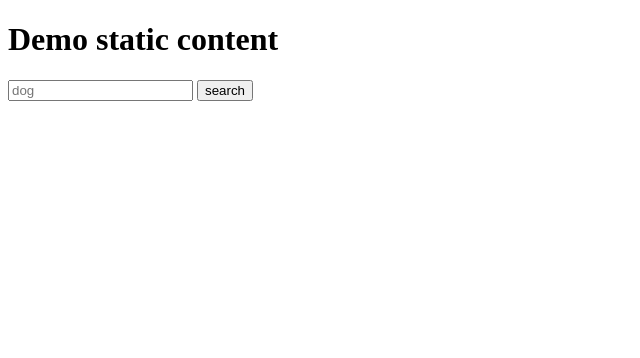
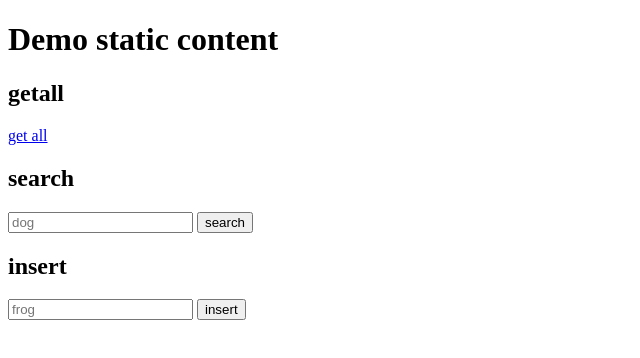
Before and after one commit to HaileeBui/node0711, a website: page public/test.html in a window 1280 px wide. Shown: the whole page, without its empty margins (0-640 px from the left). Drawn offline with Linux system fonts and the light colour scheme.

Commit message:
body parser with HTTP POST and mysql INSERT

```diff
--- a/package.json
+++ b/package.json
@@ -25,6 +25,7 @@
   },
   "homepage": "https://github.com/MistyBui/node0711#readme",
   "dependencies": {
+    "body-parser": "^1.19.0",
     "dotenv": "^8.2.0",
     "express": "^4.17.1",
     "mysql2": "^2.0.0"
--- a/public/test.html
+++ b/public/test.html
@@ -6,9 +6,19 @@
 </head>
 <body>
     <h1>Demo static content</h1>
-    <form action="/animal">
+
+    <h2>getall</h2>
+    <a href='/animals'>get all</a>
+
+    <h2>search</h2>
+    <form action="/animal" method='get'>
         <input type='text' name='name' placeholder="dog">
         <input type='submit' value="search">
     </form>
+    <h2>insert</h2>
+    <form action='/animal' method='post'>
+        <input type='text' name='name' placeholder="frog">
+        <input type='submit' value="insert">
+    </form>
 </body>
 </html>
```
Also changed, not shown: index.js (+16 -0 lines).
